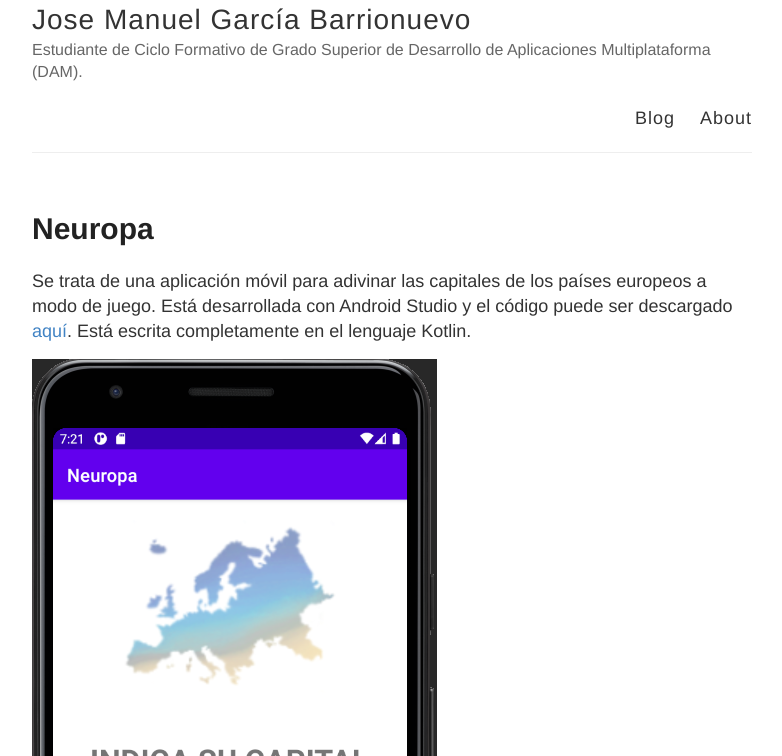
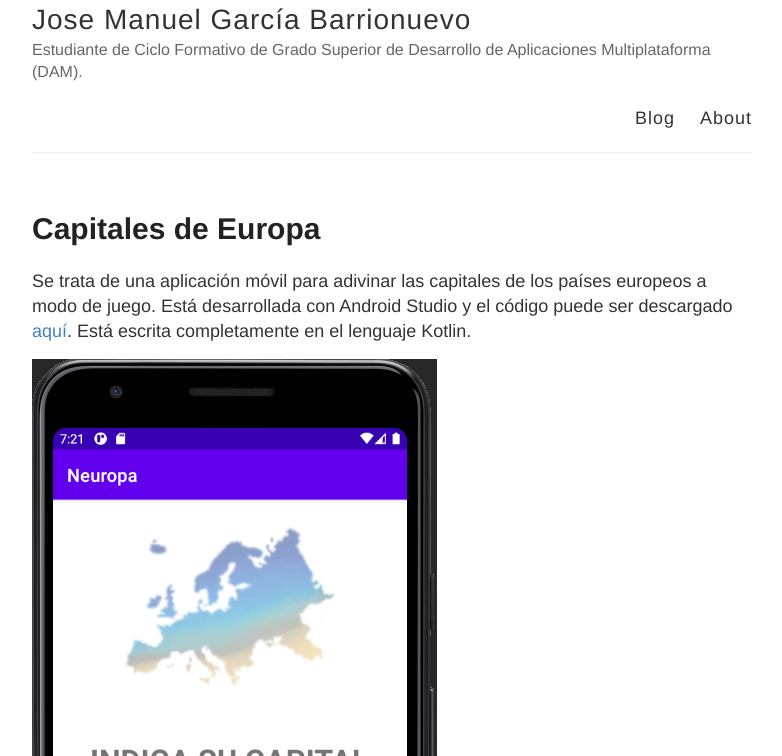
Before and after one commit to JoMaGaBa1/jomagaba1.github.io, a Jekyll site: the page built from _posts/2021-1-20-Capitales-de-Europa.md, in a window 1280 px wide and 900 px high, cut to the strip 144-900 px from the top of the window. Shown: the whole strip, without its empty margins (248-1030 px from the left). Built offline with Jekyll 4.4.1, drawn with Linux system fonts in a browser that asks for light colours.

Commit message:
Cambio de nombre Neuropa a Capitales de Europa

```diff
--- a/_posts/2021-1-20-Neuropa.md
+++ b/_posts/2021-1-20-Capitales-de-Europa.md
@@ -1,6 +1,6 @@
 ---
 layout: post
-title: Neuropa
+title: Capitales de Europa
 ---
 
 Se trata de una aplicación móvil para adivinar las capitales de los países europeos a modo de juego. Está desarrollada con Android Studio y el código puede ser descargado [aquí](https://github.com/JoMaGaBa1/Portfolio/tree/main/Neuropa). Está escrita completamente en el lenguaje Kotlin.
```
